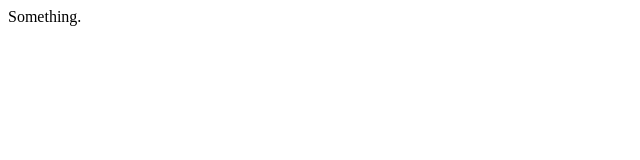
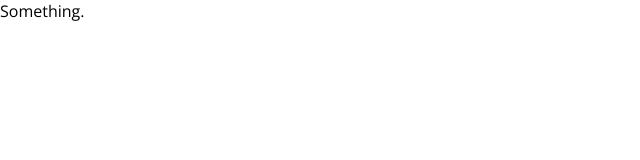
Before and after one commit to daltonle/react-redux-calculator, a React (Create React App) app: page / in a window 1280 px wide. Shown: the top 160 px of the page, without its empty margins (0-640 px from the left). Built offline with nearby package versions, Linux system fonts and the light colour scheme.

Commit message:
Set up styles

```diff
--- a/src/App.jsx
+++ b/src/App.jsx
@@ -1,4 +1,6 @@
 import React from 'react'
+
+import './App.scss'
 
 function App() {
   return (
--- a/src/index.jsx
+++ b/src/index.jsx
@@ -2,6 +2,8 @@ import React from 'react'
 import ReactDOM from 'react-dom'
 import App from './App'
 import * as serviceWorker from './serviceWorker'
+
+import './index.scss'
 
 ReactDOM.render(<App />, document.getElementById('root'))
 
--- a/src/index.scss
+++ b/src/index.scss
@@ -1,5 +1,5 @@
-@use './styles/colors';
-@use './styles/typography';
+@import './styles/colors';
+@import './styles/typography';
 
 body {
   margin: 0;
```
